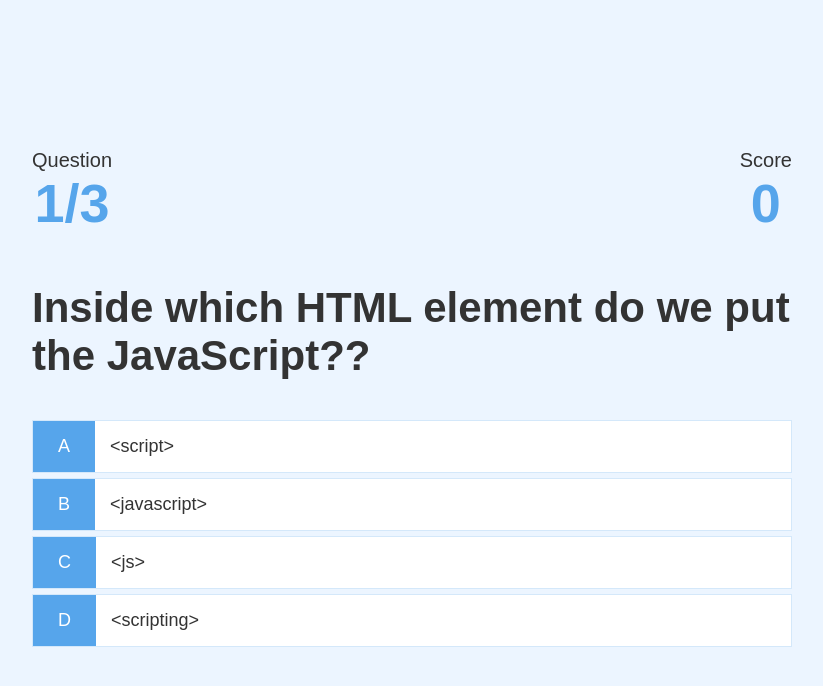
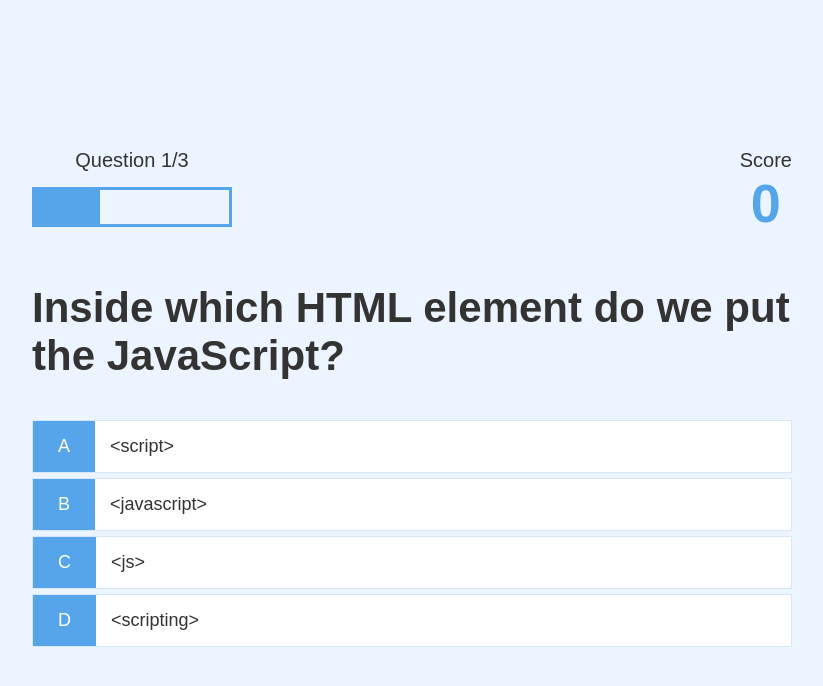
Before and after one commit to JacobHsu/quiz-app, a plain HTML site: page game.html in a window 1280 px wide. Shown: the whole page, without its empty margins (228-1051 px from the left). Drawn offline with Linux system fonts and the light colour scheme.

Commit message:
Progress Bar

```diff
--- a/game.css
+++ b/game.css
@@ -45,3 +45,16 @@
 .hud-main-text {
   text-align: center;
 }
+
+#progressBar {
+  width: 20rem;
+  height: 4rem;
+  border: 0.3rem solid #56a5eb;
+  margin-top: 1.5rem;
+}
+
+#progressBarFull {
+  height: 3.4rem;
+  background-color: #56a5eb;
+  width: 0%;
+}
--- a/game.html
+++ b/game.html
@@ -13,10 +13,12 @@
       <div id="game" class="justify-center flex-column">
         <div id="hud">
           <div id="hud-item">
-            <p class="hud-prefix">
+            <p id="progressText" class="hud-prefix">
               Question
             </p>
-            <h1 class="hud-main-text" id="questionCounter"></h1>
+            <div id="progressBar">
+              <div id="progressBarFull"></div>
+            </div>
           </div>
           <div id="hud-item">
             <p class="hud-prefix">
--- a/game.js
+++ b/game.js
@@ -1,7 +1,8 @@
 const questionView = document.getElementById("question");
 const choices = Array.from(document.getElementsByClassName("choice-text"));
-const questionCounterText = document.getElementById("questionCounter");
+const progressText = document.getElementById("progressText");
 const scoreText = document.getElementById("score");
+const progressBarFull = document.getElementById("progressBarFull");
 
 let currentQuestion = {};
 let acceptingAnswers = false;
@@ -11,7 +12,7 @@
 
 let questions = [
   {
-    question: "Inside which HTML element do we put the JavaScript??",
+    question: "Inside which HTML element do we put the JavaScript?",
     choice1: "<script>",
     choice2: "<javascript>",
     choice3: "<js>",
@@ -55,7 +56,12 @@
     return window.location.assign("/end.html");
   }
   questionCounter++;
-  questionCounterText.innerText = `${questionCounter}/${MAX_QUESTIONS}`;
+
+  progressText.innerText = `Question ${questionCounter}/${MAX_QUESTIONS}`;
+  //Update the progress bar
+  //console.log(questionCounter / MAX_QUESTIONS);
+  progressBarFull.style.width = `${(questionCounter / MAX_QUESTIONS) * 100}%`;
+
   const questionIndex = Math.floor(Math.random() * availableQuesions.length);
   currentQuestion = availableQuesions[questionIndex];
   questionView.innerText = currentQuestion.question;
```
